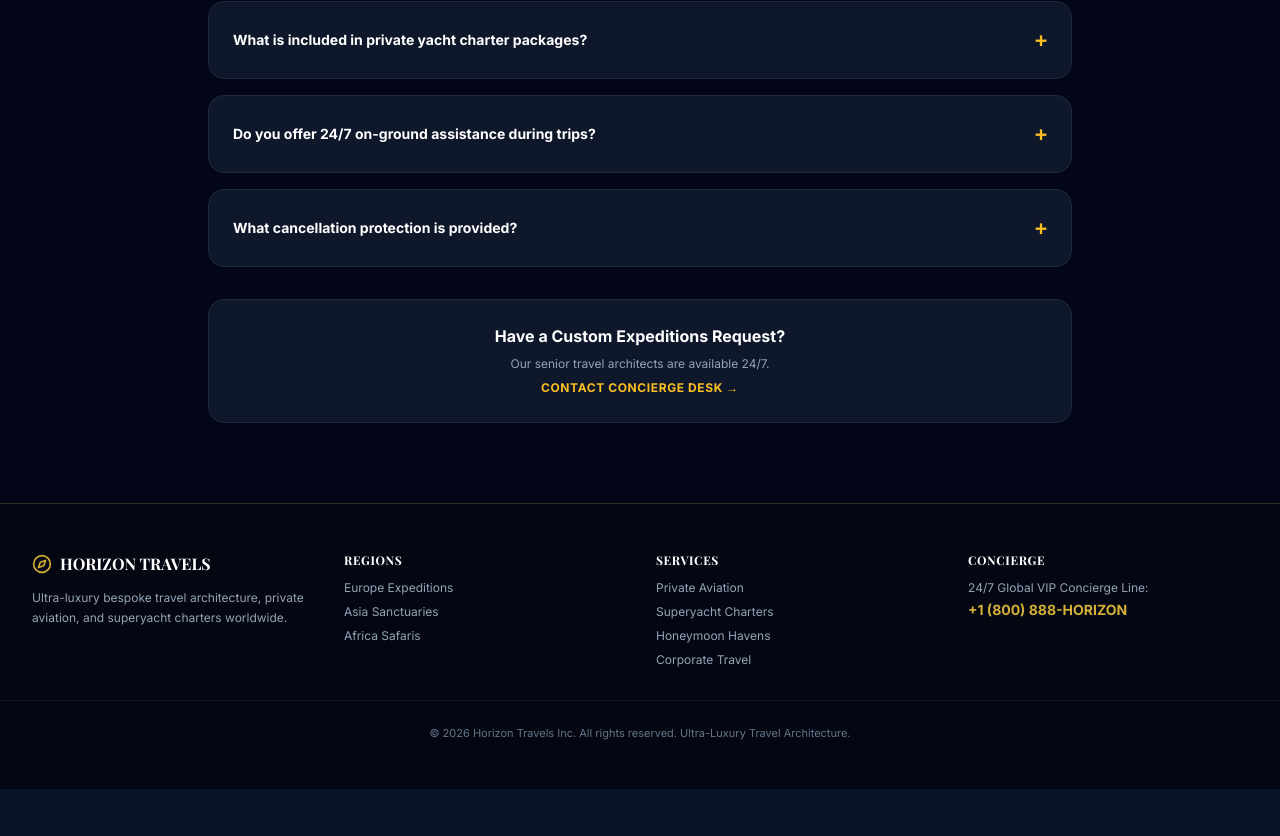
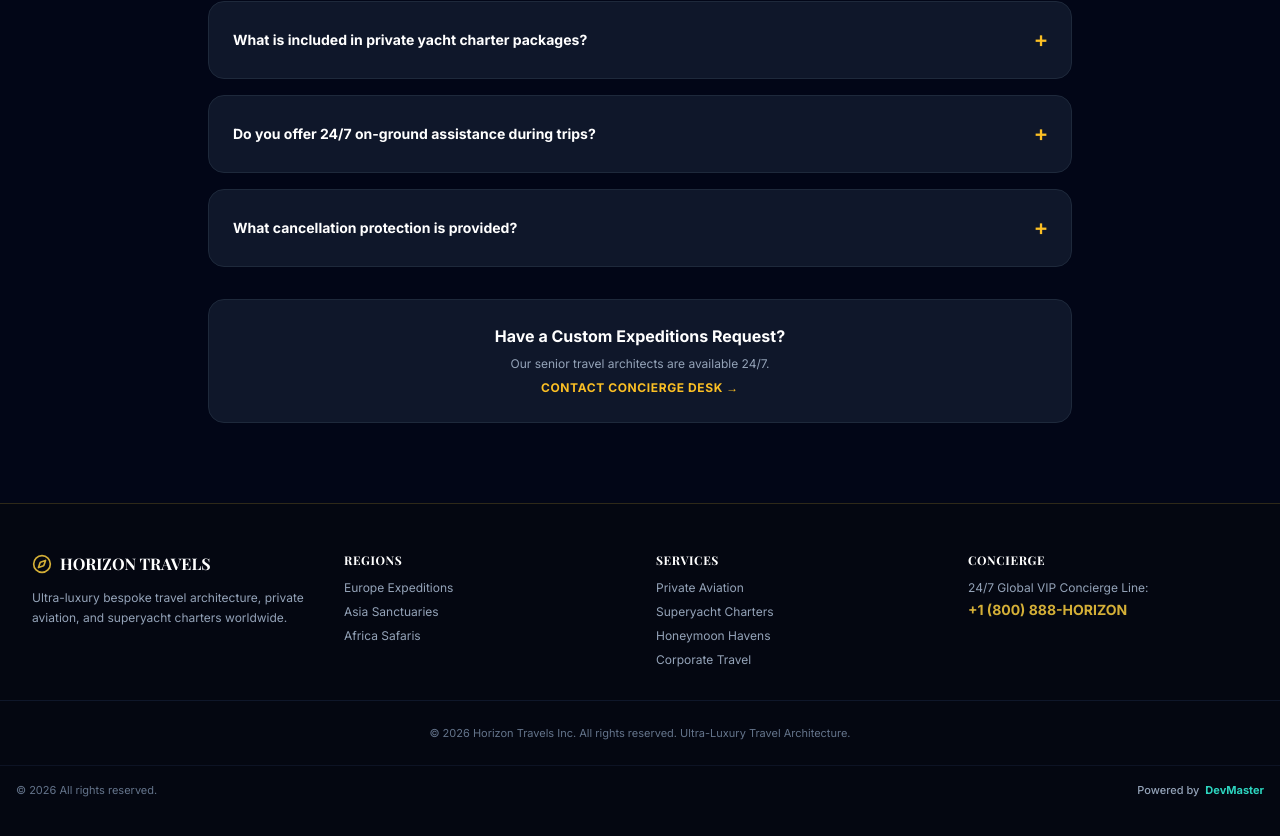
Before and after one commit to mghali629-hub/horizon-travels, a Next.js app: page /faq in a window 1280 px wide. Shown: the part 564-1400 px from the top of the page. Before the commit the page ends 1353 px from the top, so only its background shows below. Built offline with nearby package versions, Linux system fonts and the light colour scheme; a web font is replaced by a local one.

Commit message:
fix(ui): remove horizontal scrollbars and add Powered by DevMaster footer link

```diff
--- a/src/app/globals.css
+++ b/src/app/globals.css
@@ -9,3 +9,21 @@ body {
   color: #F8FAFC;
   font-family: 'Inter', sans-serif;
 }
+
+/* Disable horizontal scrolling globally */
+html, body {
+  overflow-x: hidden !important;
+  max-width: 100vw;
+}
+
+/* Hide scrollbar for Chrome, Safari, Opera, Edge, and Firefox */
+.no-scrollbar::-webkit-scrollbar {
+  display: none !important;
+  width: 0 !important;
+  height: 0 !important;
+}
+
+.no-scrollbar {
+  -ms-overflow-style: none !important;
+  scrollbar-width: none !important;
+}
--- a/src/components/Header.tsx
+++ b/src/components/Header.tsx
@@ -37,7 +37,7 @@ export function Header() {
           </div>
         </Link>
 
-        <nav className="hidden lg:flex items-center gap-5 text-xs font-medium overflow-x-auto py-2">
+        <nav className="hidden lg:flex items-center gap-5 text-xs font-medium overflow-x-auto no-scrollbar [ms-overflow-style:none] [scrollbar-width:none] [&::-webkit-scrollbar]:hidden py-2">
           {navLinks.map((link) => (
             <Link
               key={link.href}
@@ -98,6 +98,20 @@ export function Footer() {
       <div className="max-w-7xl mx-auto px-4 mt-8 pt-6 border-t border-slate-900 text-center text-slate-500 text-[11px]">
         © 2026 Horizon Travels Inc. All rights reserved. Ultra-Luxury Travel Architecture.
       </div>
+          <div className="max-w-7xl mx-auto px-4 mt-6 pt-4 border-t border-slate-900/80 flex flex-col sm:flex-row items-center justify-between gap-3 text-slate-500 text-[11px]">
+        <div>© 2026 All rights reserved.</div>
+        <div>
+          <a
+            href="https://devmaster.online"
+            target="_blank"
+            rel="noopener noreferrer"
+            className="inline-flex items-center gap-1.5 text-slate-400 hover:text-white font-medium transition-colors cursor-pointer"
+          >
+            <span>Powered by</span>
+            <span className="font-bold text-teal-400 hover:underline">DevMaster</span>
+          </a>
+        </div>
+      </div>
     </footer>
   );
 }
```
Also changed, not shown: 1 other file (tests, documents, lock files or other folders).
